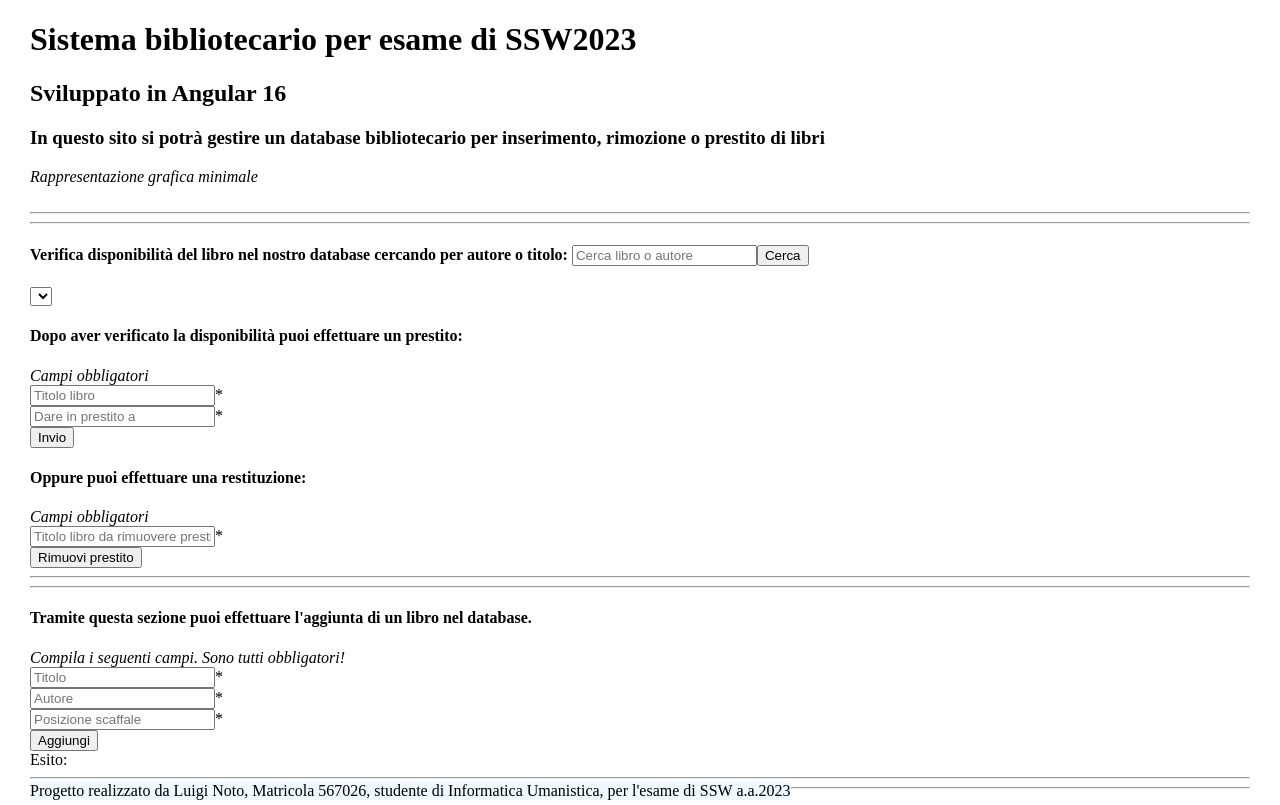
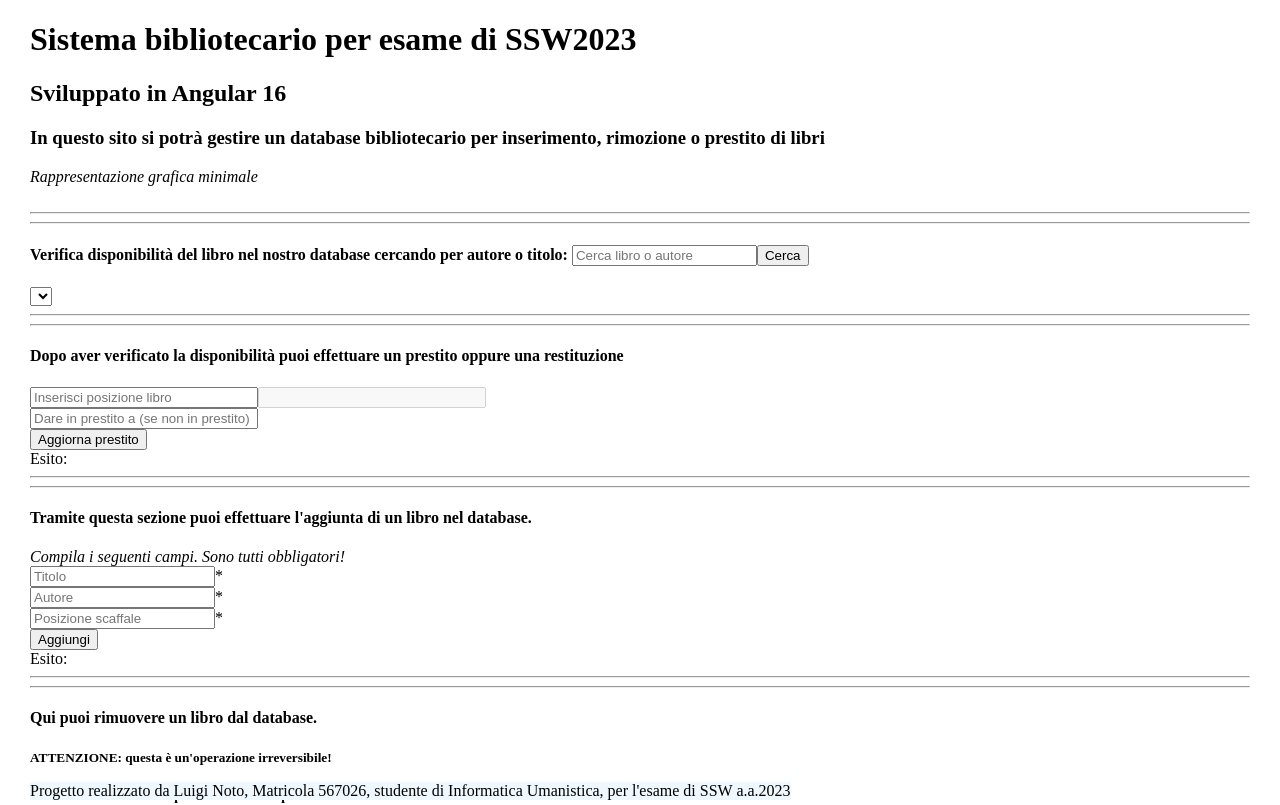
Before and after one commit to Aluisius95/ProgettoSSW, an Angular app: page / in a window 1280 px wide. Shown: the top 805 px of the page. Built offline with nearby package versions, Linux system fonts and the light colour scheme.

Commit message:
conclusione

```diff
--- a/src/root/insert/insert.component.ts
+++ b/src/root/insert/insert.component.ts
@@ -36,7 +36,7 @@ export class InsertComponent implements OnInit {
               output!.innerHTML = 'Posizione già occupata!';
           });
           if( !check ){
-            var tempEl = new libElem(authorEl, titleEl, positionEl, '');
+            var tempEl = new libElem(authorEl, titleEl, positionEl, undefined);
             this.lista.push(tempEl);
             listaJSON = JSON.stringify(this.lista);
             this.ds.setData(listaJSON).subscribe({
--- a/src/root/lending/lending.component.html
+++ b/src/root/lending/lending.component.html
@@ -1,11 +1,6 @@
-<h4>Dopo aver verificato la disponibilità puoi effettuare un prestito:</h4>
-<cite>Campi obbligatori</cite><br>
-
-<input type="text" id="titAddPr" placeholder="Titolo libro">*<br>
-<input type="text" id="addPr" placeholder="Dare in prestito a">*<br>
-<button (click)="addPrestito()">Invio</button>
-<h4>Oppure puoi effettuare una restituzione:</h4>
-<cite>Campi obbligatori</cite><br>
-<input type="text" id="titRemPr" placeholder="Titolo libro da rimuovere prestito">*<br>
-<button (click)="remPrestito()">Rimuovi prestito</button>
+<h4>Dopo aver verificato la disponibilità puoi effettuare un prestito oppure una restituzione</h4>
+<input type="text" id="posizionePR" placeholder="Inserisci posizione libro" style="width: 220px"><input type="text" id="titoloPre" disabled style="width: 220px; cursor:default; user-select: none;"><br>
+<input type="text" id="addPr" placeholder="Dare in prestito a (se non in prestito)" style="width: 220px"><br>
+<button (click)="updatePrestito()">Aggiorna prestito</button><br>
+Esito: <div id="update"></div>
 <hr><hr>
--- a/src/root/lending/lending.component.ts
+++ b/src/root/lending/lending.component.ts
@@ -1,4 +1,4 @@
-import { Component, OnInit } from '@angular/core';
+import { Component, OnInit, Input} from '@angular/core';
 import { DblibService } from '../db-lib.service';
 import { CommonModule } from '@angular/common';
 import { AjaxResponse } from 'rxjs/ajax';
@@ -8,21 +8,50 @@ import { libElem } from '../libElem';
   selector: 'app-lending',
   templateUrl: './lending.component.html',
   styleUrls: ['./lending.component.css'],
-  imports: [
-    CommonModule
-  ],
+  imports: [CommonModule],
   providers: [DblibService],
   standalone: true
 })
 export class LendingComponent implements OnInit {
   lista: Array<libElem> = [];
-  addPrestito(){
-    var inputT: HTMLInputElement = document.getElementById("titAddPr") as HTMLInputElement;
-    var inputP: HTMLInputElement = document.getElementById("titPr") as HTMLInputElement;
-    var titPr: string = inputT.value;
-    var persP: string = inputP.value;
+  updatePrestito(){
+    var msgUpd = document.getElementById('update');
+    var inputPos: HTMLInputElement = document.getElementById("posizionePR") as HTMLInputElement;
+    var inputTit: HTMLInputElement = document.getElementById("titoloPre") as HTMLInputElement;
+    var inputPers: HTMLInputElement = document.getElementById("addPr") as HTMLInputElement;
+    var listaJSON: string;
+    var pos: string = inputPos.value;
+    this.ds.getData().subscribe({
+      next: (x: AjaxResponse<any>) => {
+        this.lista = JSON.parse(x.response);
+        console.log(this.lista);
+        var persP: string = inputPers.value;
+        this.lista.forEach((foundElem: any) => {
+          if(pos !== ''  && pos === foundElem['posizione']){
+            inputTit.value = foundElem['titolo'];
+            if(persP !== ''){
+              if(foundElem['prestito'] === undefined){
+              foundElem['prestito'] = persP;
+              msgUpd!.innerHTML = "Prestito aggiornato!";
+              } else {
+              msgUpd!.innerHTML = "Prestito già attivo a "+ foundElem['prestito'];
+              }
+            } else {
+              foundElem['prestito'] = undefined;
+              msgUpd!.innerHTML = "Prestito rimosso!";
+            }
+          }
+        })
+        listaJSON = JSON.stringify(this.lista);
+        this.ds.setData(listaJSON).subscribe({
+          next: () => console.log("Fatto!"),
+          error: (err) => console.error("Error on loading: " + err)
+        })
+      },
+      error: (err) => console.error("Got an error taking the whole DB: " + err)
+    })
   }
-  remPrestito(){}
   constructor(private ds: DblibService) { }
   ngOnInit() { }
+
 }
--- a/src/root/libElem.ts
+++ b/src/root/libElem.ts
@@ -2,12 +2,12 @@ export class libElem {
     autore: string;
     titolo: string;
     posizione: string;
-    prestito: string;
+    prestito: any;
     constructor(
       autore: string,
       titolo: string,
       posizione: string,
-      prestito: string
+      prestito: any
     ) {
       this.autore = autore;
       this.titolo = titolo;
--- a/src/root/remove/remove.component.ts
+++ b/src/root/remove/remove.component.ts
@@ -48,7 +48,7 @@ export class RemoveComponent implements OnInit {
       next: (x: AjaxResponse<any>) => {
         this.lista = JSON.parse(x.response);
         this.lista.forEach((foundElem: any) => {
-          if (element !== '' && foundElem['titolo'] === element && foundElem['prestito'] === '' ){
+          if (element !== '' && foundElem['titolo'] === element && foundElem['prestito'] === undefined ){
             let x = this.lista.indexOf(foundElem);
             this.lista.splice(x , 1);
             msg = 1;
--- a/src/root/root.component.ts
+++ b/src/root/root.component.ts
@@ -35,7 +35,9 @@ export class RootComponent implements OnInit {
           if ( element !== '' && (foundElem['autore'].search(reg) != -1 || foundElem['titolo'].search(reg) != -1) ) {
             this.selezione.push(foundElem);
           }
-
+          else if (element === ''){
+            this.selezione = this.lista;
+          }
         });
       },
       error: (err) => console.error('Obs got an error: ' + JSON.stringify(err)),
--- a/src/root/select/select.component.html
+++ b/src/root/select/select.component.html
@@ -8,16 +8,18 @@
   <div *ngIf="inputSel.value !== '' && (selezione === undefined || selezione.length === 0)">
     Il libro non è presente nel sistema
   </div>
-  <div *ngIf="selezione != []">
+  <div *ngIf="selezione != []" id="selected">
     <select>
       <option *ngFor="let find of selezione">
-        <div *ngIf="find.prestito == ''">
+        <div *ngIf="find.prestito === undefined">
           {{ find.titolo }} di {{ find.autore }} è disponibile in posizione
-          {{ find.posizione }}!
+          "{{ find.posizione }}"
         </div>
-        <div *ngIf="find.prestito != ''">
-          {{ find.titolo }} di {{ find.autore }} non è disponibile (in prestito)!
+        <div *ngIf="find.prestito !== undefined">
+          {{ find.titolo }} di {{ find.autore }}, della posizione "{{ find.posizione }}", non è disponibile (in prestito a {{ find.prestito }})!
         </div>
       </option>
     </select>
   </div>
+
+  <hr><hr>
--- a/src/root/select/select.component.ts
+++ b/src/root/select/select.component.ts
@@ -14,9 +14,7 @@ export class SelectComponent implements OnInit {
   constructor() {}
   ngOnInit() {}
   selBook() {
-    var input: HTMLInputElement = document.getElementById(
-      'sel'
-    ) as HTMLInputElement;
+    var input: HTMLInputElement = document.getElementById('sel') as HTMLInputElement;
     var bookName = input.value;
     this.selEvent.emit(bookName);
     input.value = '';
```
